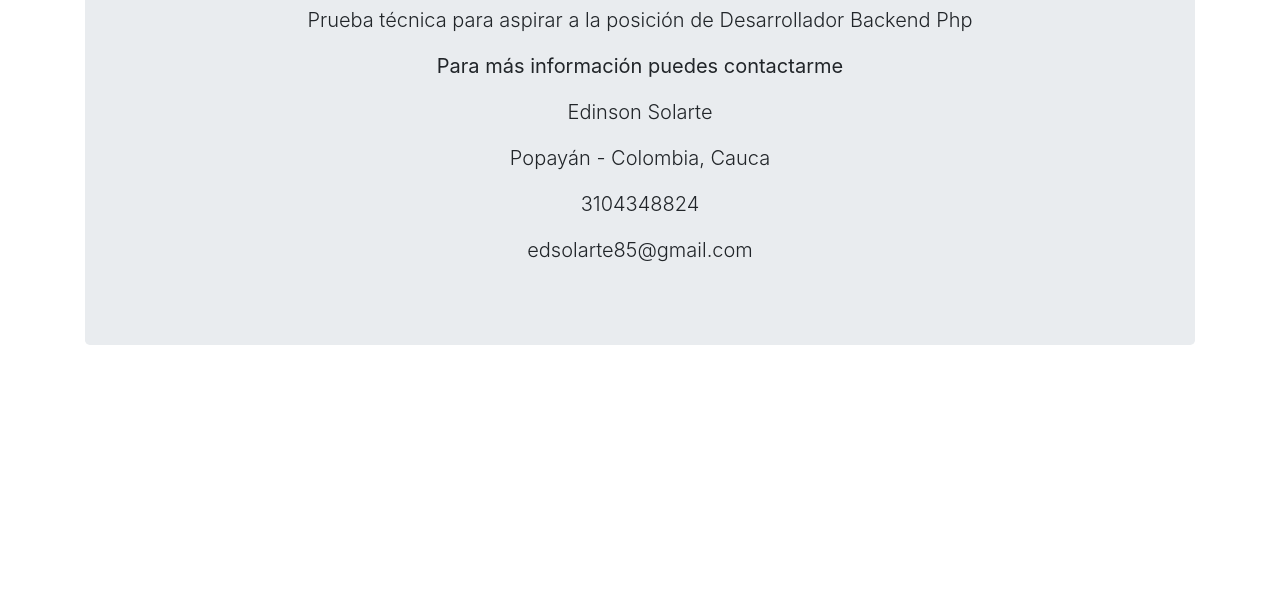
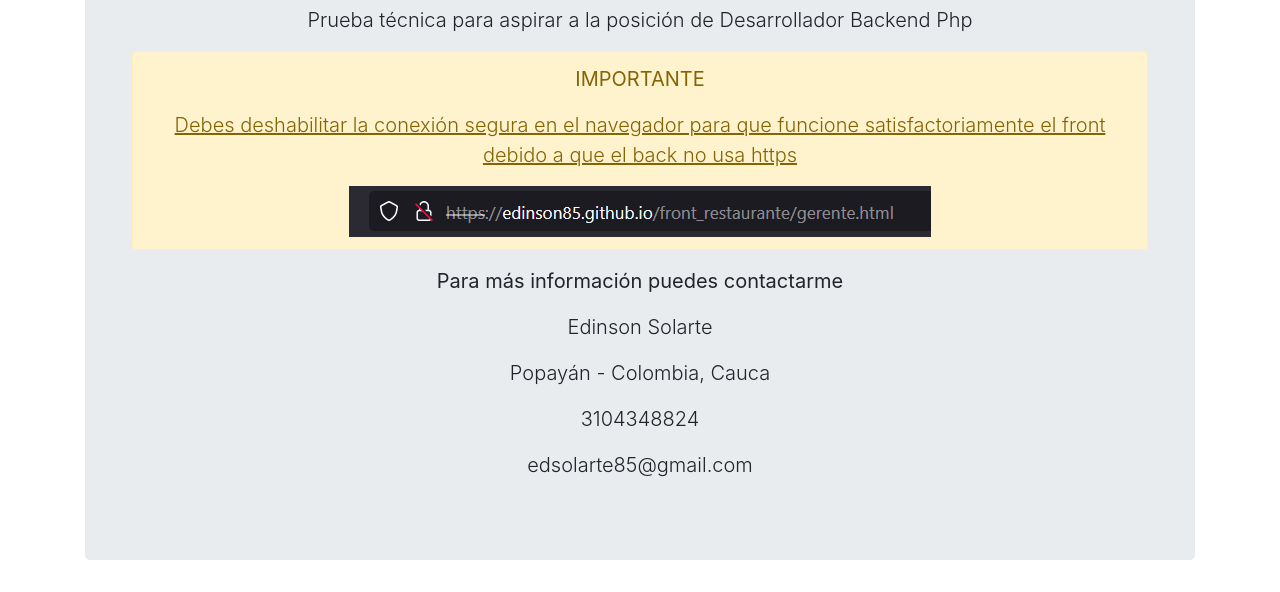
Before and after one commit to edinson85/front_restaurante, a plain HTML site: page index.html in a window 1280 px wide. Shown: the part 225-817 px from the top of the page. Drawn offline with nearby package versions, Linux system fonts and the light colour scheme.

Commit message:
Ajuste front https

```diff
--- a/index.html
+++ b/index.html
@@ -52,11 +52,21 @@
       <div class="container">
       <h1 class="display-3">Prueba técnica para Alegra  </h1>
       <p class="lead">Prueba técnica para aspirar a la posición de Desarrollador Backend Php</p>
+      <div class="alert alert-warning" role="alert">
+        <p class="lead"><b>IMPORTANTE</b></p>
+        <p class="lead"><u>Debes deshabilitar la conexión segura en el navegador para que funcione satisfactoriamente el front debido a que el back no usa https</u></p>
+        <div class="row">
+          <div class="col">
+            <img src="public/img/unlock.png" class="img-fluid" alt="Imagen Bootstrap">
+          </div>
+        </div>
+      </div>
       <p class="lead"><b>Para más información puedes contactarme</b></p>
       <p class="lead">Edinson Solarte</p>
       <p class="lead">Popayán - Colombia, Cauca</p>
       <p class="lead">3104348824</p>
       <p class="lead">edsolarte85@gmail.com</p>
+
       </div>
     </div>
   </div>
--- a/public/js/gerentePedidos.js
+++ b/public/js/gerentePedidos.js
@@ -47,7 +47,7 @@ $(document).ready(function(){
 		};
 		xhr.onerror = function () {
 			$('#spinnerModal').modal('hide');
-			alert('Error de red al intentar hacer la solicitud.');
+			alert('Debes deshabilitar la conexión segura en el navegador para que funcione satisfactoriamente el front debido a que el back no usa https');
 		};
 		xhr.send();
     });
@@ -106,7 +106,7 @@ function cargarDatosPedidos() {
 	};
 	xhr.onerror = function () {
 		$('#spinnerModal').modal('hide');
-		alert('Error de red al intentar hacer la solicitud.');
+		alert('Debes deshabilitar la conexión segura en el navegador para que funcione satisfactoriamente el front debido a que el back no usa https');
 	};
 	xhr.send();
 }
```
Also changed, not shown: public/img/unlock.png (added).
